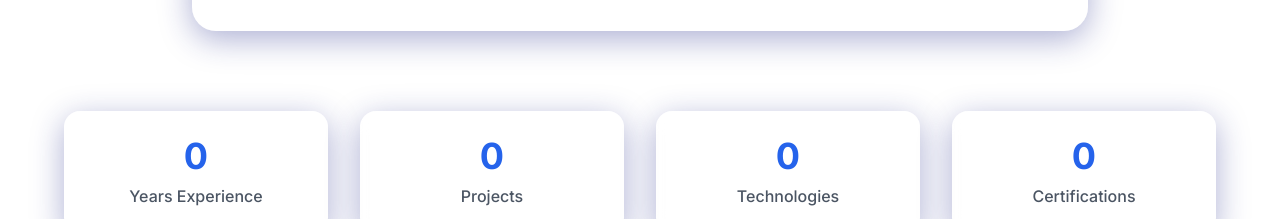
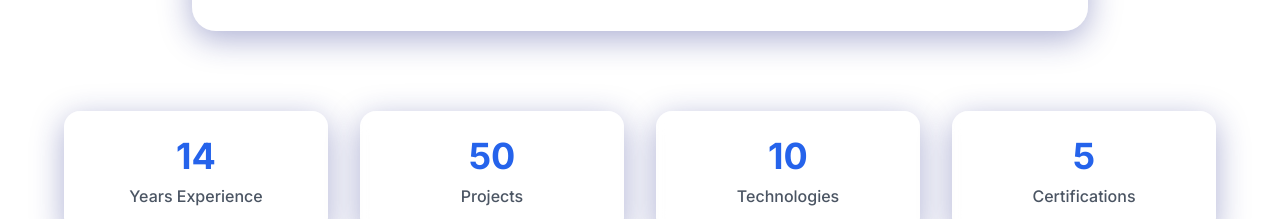
Before and after one commit to esilval/esilval_portfolio, a plain HTML site: page index_en.html in a window 1280 px wide. Shown: the part 1680-1899 px from the top of the page. Drawn offline with nearby package versions, Linux system fonts and the light colour scheme.

Commit message:
Update index_en.html

```diff
--- a/index_en.html
+++ b/index_en.html
@@ -509,19 +509,19 @@
         <section class="mt-20" data-aos="fade-up">
             <div class="max-w-6xl mx-auto grid grid-cols-2 md:grid-cols-4 gap-8">
                 <div class="text-center glass p-6 rounded-2xl" data-aos="zoom-in" data-aos-delay="100">
-                    <div class="text-3xl md:text-4xl font-bold text-blue-600 mb-2" data-counter="14">0</div>
+                    <div class="text-3xl md:text-4xl font-bold text-blue-600 mb-2" data-counter="14">14</div>
                     <div class="text-gray-600 font-medium">Years Experience</div>
                 </div>
                 <div class="text-center glass p-6 rounded-2xl" data-aos="zoom-in" data-aos-delay="200">
-                    <div class="text-3xl md:text-4xl font-bold text-blue-600 mb-2" data-counter="50">0</div>
+                    <div class="text-3xl md:text-4xl font-bold text-blue-600 mb-2" data-counter="50">50</div>
                     <div class="text-gray-600 font-medium">Projects</div>
                 </div>
                 <div class="text-center glass p-6 rounded-2xl" data-aos="zoom-in" data-aos-delay="300">
-                    <div class="text-3xl md:text-4xl font-bold text-blue-600 mb-2" data-counter="10">0</div>
+                    <div class="text-3xl md:text-4xl font-bold text-blue-600 mb-2" data-counter="10">10</div>
                     <div class="text-gray-600 font-medium">Technologies</div>
                 </div>
                 <div class="text-center glass p-6 rounded-2xl" data-aos="zoom-in" data-aos-delay="400">
-                    <div class="text-3xl md:text-4xl font-bold text-blue-600 mb-2" data-counter="5">0</div>
+                    <div class="text-3xl md:text-4xl font-bold text-blue-600 mb-2" data-counter="5">5</div>
                     <div class="text-gray-600 font-medium">Certifications</div>
                 </div>
             </div>
```
